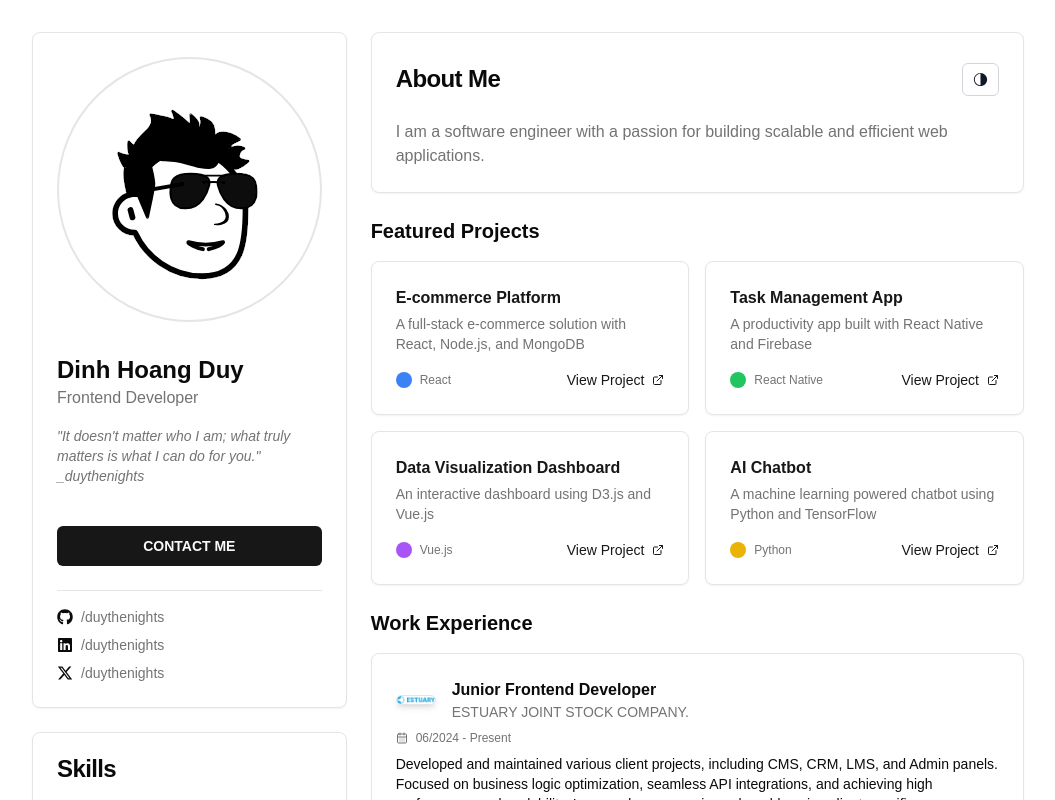
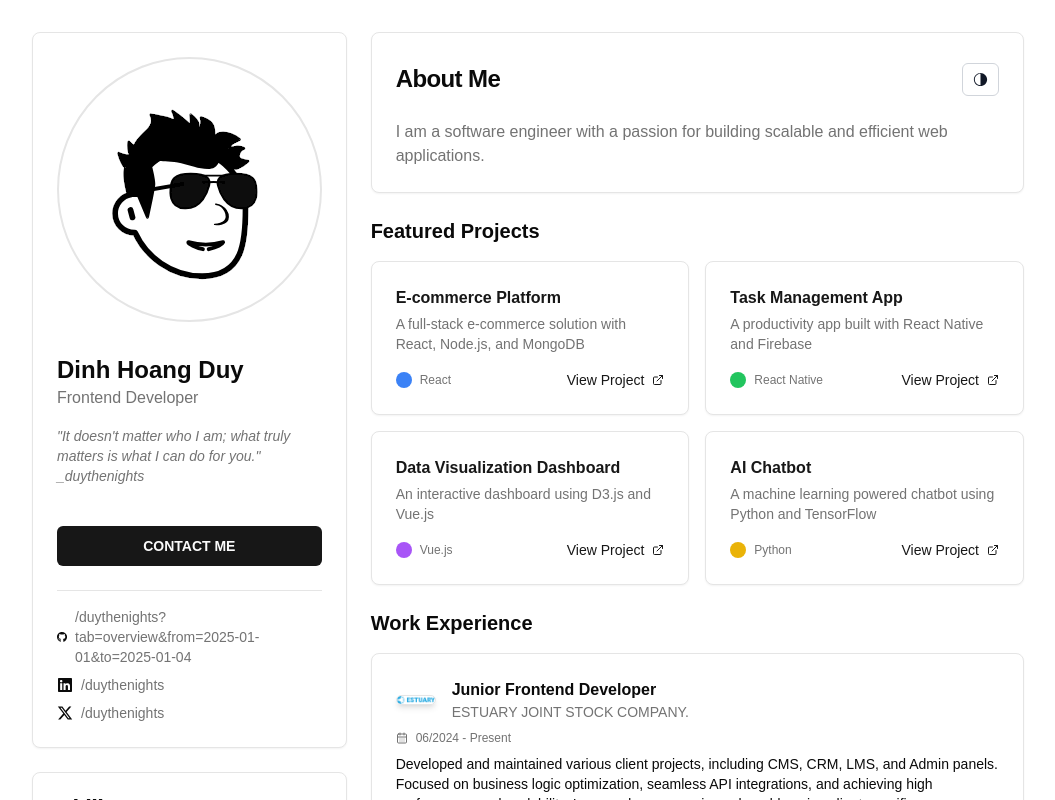
Before and after one commit to duythenights/duythenights_portfolio, a Next.js app: page / in a window 1280 px wide. Shown: the top 800 px of the page, without its empty margins (112-1167 px from the left). Built offline with nearby package versions, Linux system fonts and the light colour scheme; what @radix-ui/themes would draw is missing.

Commit message:
feat: update github link

```diff
--- a/src/components/Profile.tsx
+++ b/src/components/Profile.tsx
@@ -13,7 +13,7 @@ import ThemeSwitcher from "@/components/ui/ThemeSwitcher";
 const socials = [
   {
     name: "Github",
-    link: "https://github.com/duythenights",
+    link: "https://github.com/duythenights?tab=overview&from=2025-01-01&to=2025-01-04",
     icon: <FaGithub className="size-4" />,
   },
   {
```
